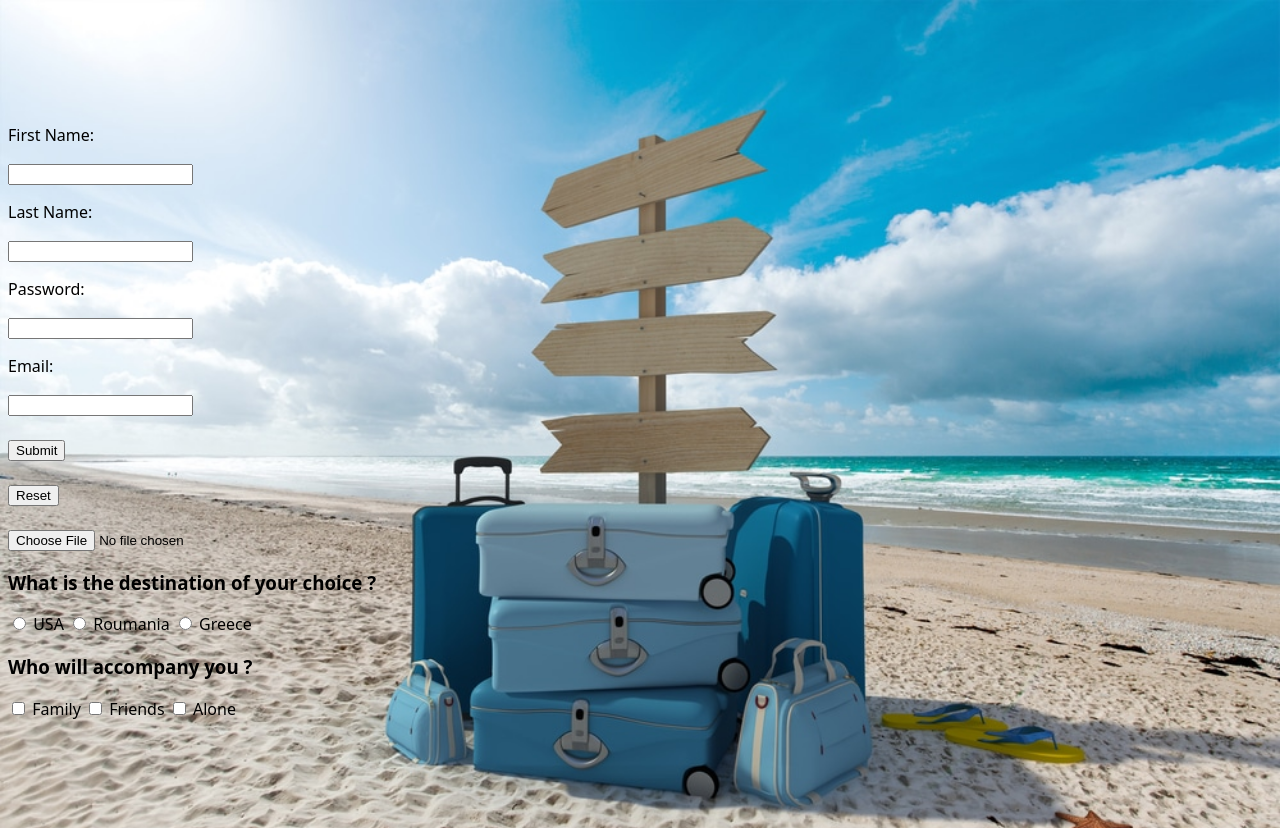
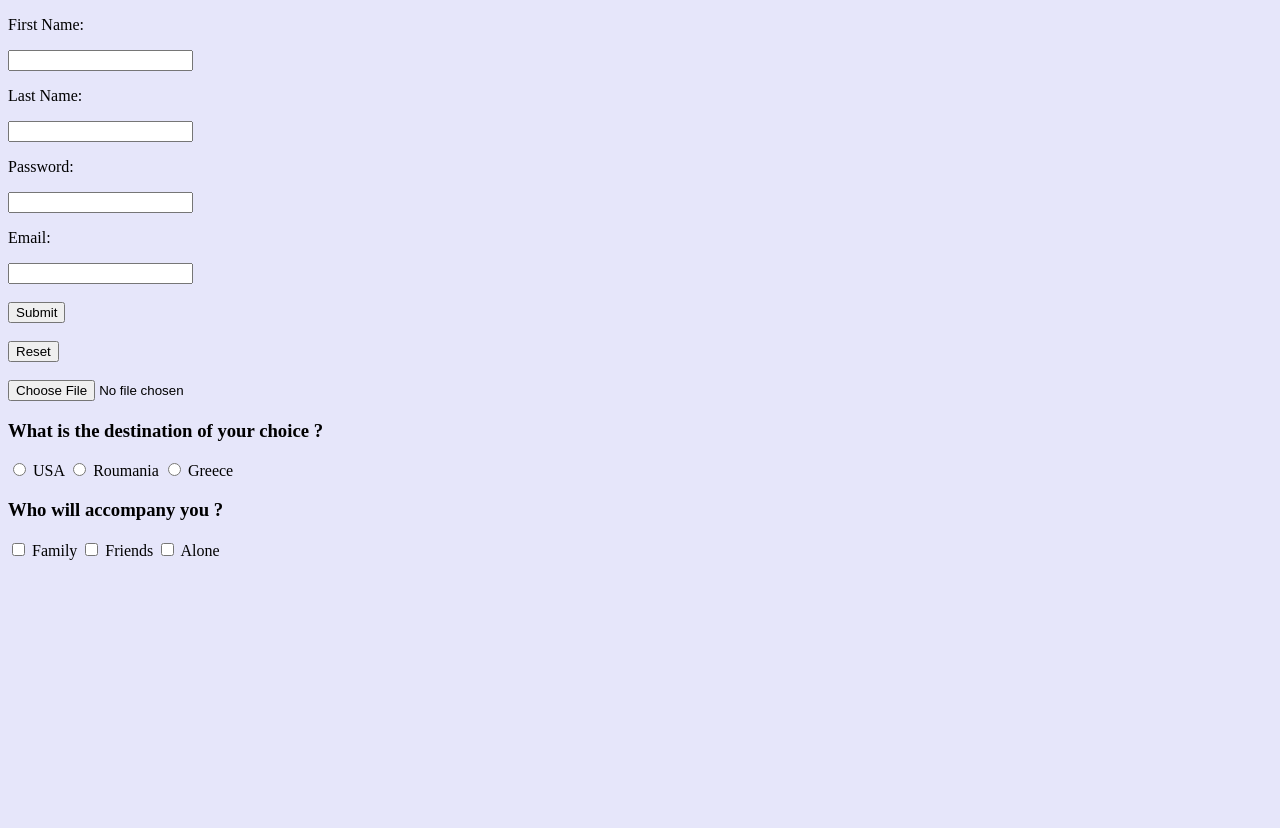
Before and after one commit to NarcisGrigo/Phase-1-main, a plain HTML site: page formulaire.html in a window 1280 px wide. After the commit the page ends 800 px from the top, so only its background shows below. Drawn offline with Linux system fonts and the light colour scheme.

Commit message:
oamdecal

```diff
--- a/css/formulaire.css
+++ b/css/formulaire.css
@@ -1,8 +1,3 @@
 body{
-    background: url("../lieu-de-vacances-ideal.jpg");
-    background-repeat: no-repeat;
-    font-family: system-ui, -apple-system, BlinkMacSystemFont, 'Segoe UI', Roboto, Oxygen, Ubuntu, Cantarell, 'Open Sans', 'Helvetica Neue', sans-serif;
-    background-size: cover;
-    padding-top: 100px;
-    padding-bottom: 100px;
+background-color: lavender;
 }
```
Also changed, not shown: lieu-de-vacances-ideal.jpg (deleted).
